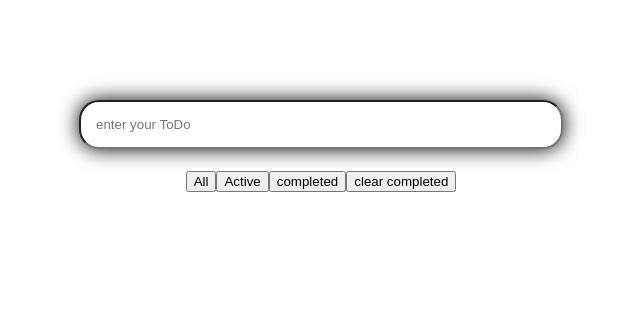
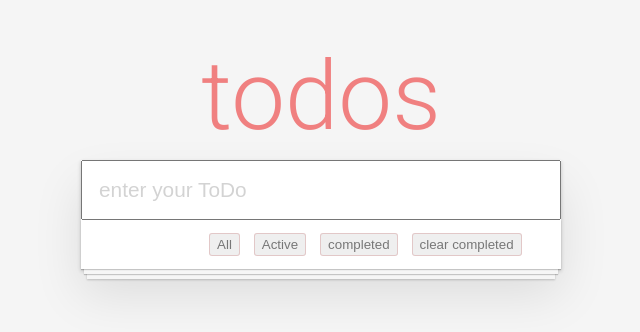
Before and after one commit to prasanthchaduvula/todomvc, a plain HTML site: page index.html in a window 1280 px wide. Shown: the whole page, without its empty margins (319-959 px from the left). Drawn offline with Linux system fonts and the light colour scheme.

Commit message:
added active, clear and completed functionality

```diff
--- a/index.html
+++ b/index.html
@@ -4,22 +4,26 @@
 		<meta charset="utf-8">
 		<title>ToDo</title>
 		<link rel="stylesheet" type="text/css" href="./style.css">
+		<link href="https://fonts.googleapis.com/css?family=Roboto:300,300i,400,400i,500,500i,700,700i,900,900i&display=swap" rel="stylesheet">
 	</head>
 	<body>
+		<h1 class="todo-heading">todos</h1>
 		<section class="wrapper">
 			<input id="inputText" type="text" name="" placeholder="enter your ToDo">
-		</section>
 			<ul class="list-container">
 				<!-- list item -->
 			</ul>
 			<div id="flex">
 				<p id="itemsLeft"></p>
+				<div>
 						<button id="all">All</button>
 						<button id="allactive">Active</button>
 						<button id="completed">completed</button>
 						<button id="clear">clear completed</button>
 				</div>
 
+			</div>
+		</section>
 		<script src="./main.js"></script>
 	</body>
 </html>
--- a/main.js
+++ b/main.js
@@ -44,6 +44,8 @@ function display(data){
 		if(e.isdone) {
 			checkbox.checked = true;
 		}
+
+		activeitems()
 	});
 }
 // function to update isdone value in data
@@ -51,6 +53,7 @@ function isdonechange(event){
 	if(event.target.dataset.checkid){
 		data[event.target.dataset.checkid].isdone = !data[event.target.dataset.checkid].isdone
 	}
+	display(data);
 
 }
 
@@ -59,10 +62,19 @@ function isdonechange(event){
 function deletetodo(event){
 	if(event.target.dataset.closeid){
 		data.splice(data[event.target.dataset.closeid],1);
-		display(data);
+
 	}
+	display(data);
 }
 
+// function to make activelength
+
+function activeitems(){
+	var activelength = data.filter((e) =>{
+		return e.isdone == false;
+	});
+	itemsleft.innerText = `${activelength.length} items left`;
+}
 
 
 // function to show all active todo's
@@ -70,7 +82,7 @@ function activetodo(){
 	active = data.filter((e) =>{
 		return e.isdone == false;
 	});
-	itemsleft.innerText = active.length;
+
 	display(active);
 }
 
@@ -79,7 +91,7 @@ function alltodo(){
 	const all = data.map((e) =>{
 		return e;
 	});
-	itemsleft.innerText = active.length;
+
 	display(all);
 }
 
@@ -88,7 +100,7 @@ function completedtodo(){
 	const complete = data.filter((e) =>{
 		return e.isdone == true;
 	});
-	itemsleft.innerText = active.length;
+
 	display(complete);
 }
 
@@ -99,30 +111,22 @@ function cleartodo(){
 			data.splice(i, 1);
 		}
 	});
-	itemsleft.innerText = active.length;
+
 	completedtodo();
 }
 
 
-// event listners
+// function calling
 
-// click on clear button to clear complted
-clear.addEventListener("click",cleartodo);
+clear.addEventListener("click",cleartodo)
 
-// click on completed to check completed todo
-completed.addEventListener("click",completedtodo);
+completed.addEventListener("click",completedtodo)
 
-// click on the active to see all todo's
-all.addEventListener("click",alltodo);
+all.addEventListener("click",alltodo)
 
-// click one active to see all active todo's
-allactive.addEventListener("click",activetodo);
+allactive.addEventListener("click",activetodo)
 
-// click on close button to delete todo
-ul.addEventListener("click",deletetodo);
+ul.addEventListener("click",deletetodo)
 
-// click on the checkboxto change its value from isdone or not
-ul.addEventListener("click",isdonechange);
-
-// click on the todo input box to add new todo
+ul.addEventListener("click",isdonechange)
 input.addEventListener("keyup",addtodo);
--- a/style.css
+++ b/style.css
@@ -1,24 +1,133 @@
+/* http://meyerweb.com/eric/tools/css/reset/
+   v2.0 | 20110126
+   License: none (public domain)
+*/
+
+html, body, div, span, applet, object, iframe,
+h1, h2, h3, h4, h5, h6, p, blockquote, pre,
+a, abbr, acronym, address, big, cite, code,
+del, dfn, em, img, ins, kbd, q, s, samp,
+small, strike, strong, sub, sup, tt, var,
+b, u, i, center,
+dl, dt, dd, ol, ul, li,
+fieldset, form, label, legend,
+table, caption, tbody, tfoot, thead, tr, th, td,
+article, aside, canvas, details, embed,
+figure, figcaption, footer, header, hgroup,
+menu, nav, output, ruby, section, summary,
+time, mark, audio, video {
+	margin: 0;
+	padding: 0;
+	border: 0;
+	font-size: 100%;
+	font: inherit;
+	vertical-align: baseline;
+}
+/* HTML5 display-role reset for older browsers */
+article, aside, details, figcaption, figure,
+footer, header, hgroup, menu, nav, section {
+	display: block;
+}
+body {
+	line-height: 1;
+}
+ol, ul {
+	list-style: none;
+}
+blockquote, q {
+	quotes: none;
+}
+blockquote:before, blockquote:after,
+q:before, q:after {
+	content: '';
+	content: none;
+}
+table {
+	border-collapse: collapse;
+	border-spacing: 0;
+}
+/*my css reset*/
+*, *:before, *:after{
+	box-sizing: border-box;
+}
+html{
+	font-size: 16px;
+}
+body{
+	background-color: #F5F5F5;
+	font-family: 'Roboto', sans-serif;
+}
+.todo-heading{
+	color: lightcoral;
+	font-weight: 100;
+	font-size: 6rem;
+	text-align: center;
+	margin-top: 3rem;
+	margin-bottom: 1rem;
+}
+
 .wrapper {
-	text-align: center;
-	margin-top: 100px;
+	/* text-align: center;
+	margin: 0 auto;
+	width: 30rem;
+	box-shadow: 2px 2px 10px grey;
+	background-color: white; */
+	background: #fff;
+    margin:  0 auto;
+    box-shadow: 0 2px 4px 0 rgba(0, 0, 0, 0.2), 0 25px 50px 0 rgba(0, 0, 0, 0.1);
+	width: 30rem;
+
 }
 #inputText {
-	width: 450px;
-	padding: 15px;
-	border-radius: 20px;
-	box-shadow: 0 0 20px 0;
+	width: 100%;
+	padding: 1rem 0;
+	font-weight: 100;
+	color: black;
+	font-size: 1.3rem;
 }
+input::placeholder {
+	color: lightgrey;
+	font-weight: 100;
+	font-size: 1.3rem;
+	padding: 0 1rem;
+
+  }
 li {
 	text-decoration: none;
 	display: flex;
-	justify-content: center;
+	justify-content: space-between;
 	align-items: center;
-	font-size: 50px;
+	font-size: 1.3rem;
+	color: black;
+	font-weight: 100;
+	border-bottom: 1px solid lightgray;
+	padding: 1rem 0;
+
+}
+
+.toggle{
+	height: 40px;
+    width: 40px;
+   border: 1rem solid black;
+   border-radius: 50%;
 }
 #flex{
 	display: flex;
-	justify-content: center;
+	justify-content: space-around;
 	align-items: center;
+	padding: 0.8rem 0;
+	box-shadow: 0 1px 1px rgba(0, 0, 0, 0.2), 0 8px 0 -3px #f6f6f6, 0 9px 1px -3px rgba(0, 0, 0, 0.2), 0 16px 0 -6px #f6f6f6, 0 17px 2px -6px rgba(0, 0, 0, 0.2);
+
+}
+button{
+	padding: 3px 7px;
+	margin-left: 10px;
+    text-decoration: none;
+    border: 1px solid transparent;
+    border-radius: 3px;
+	font-weight: 100;
+	color: #777;
+	border: 1px solid rgba(175, 47, 47, 0.2);
 }
 input[type="checkbox"]:checked + p{
 	text-decoration: line-through;
```
Lines whose indentation alone changed are shown as unchanged.
